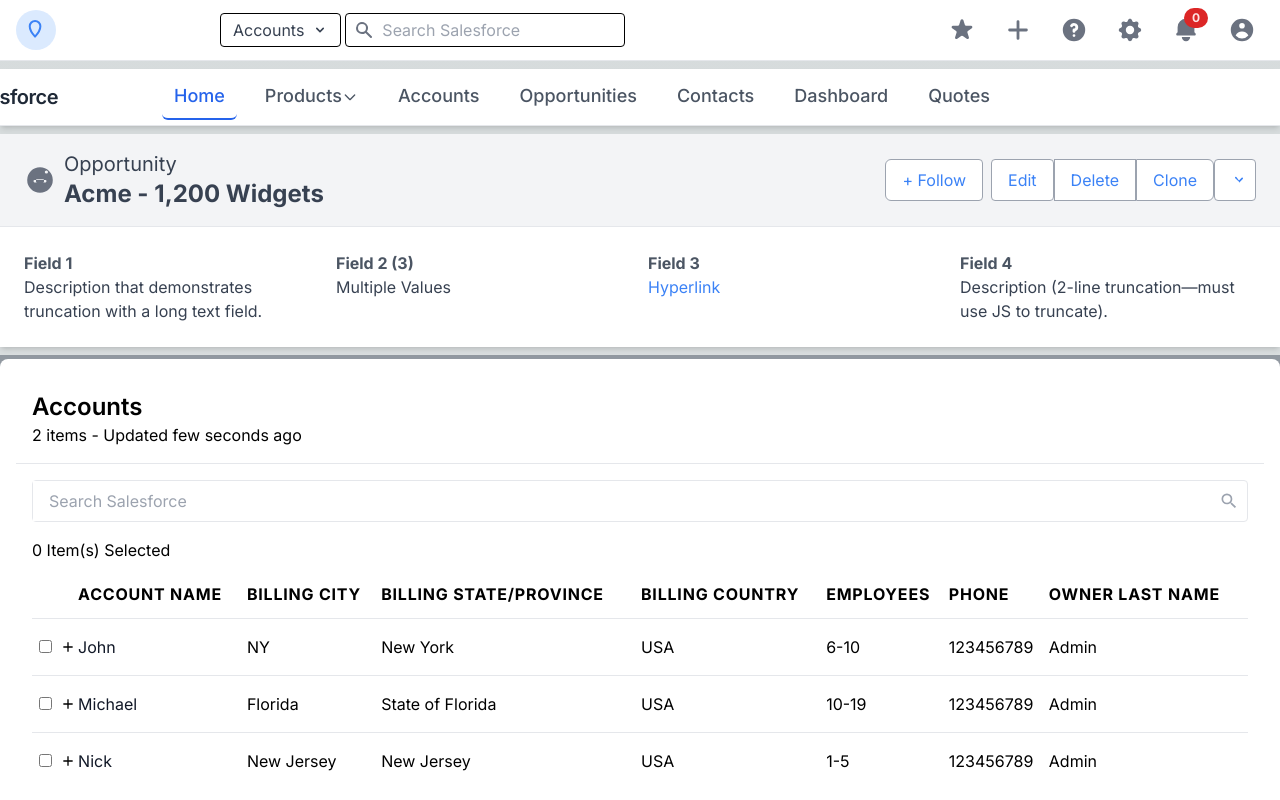
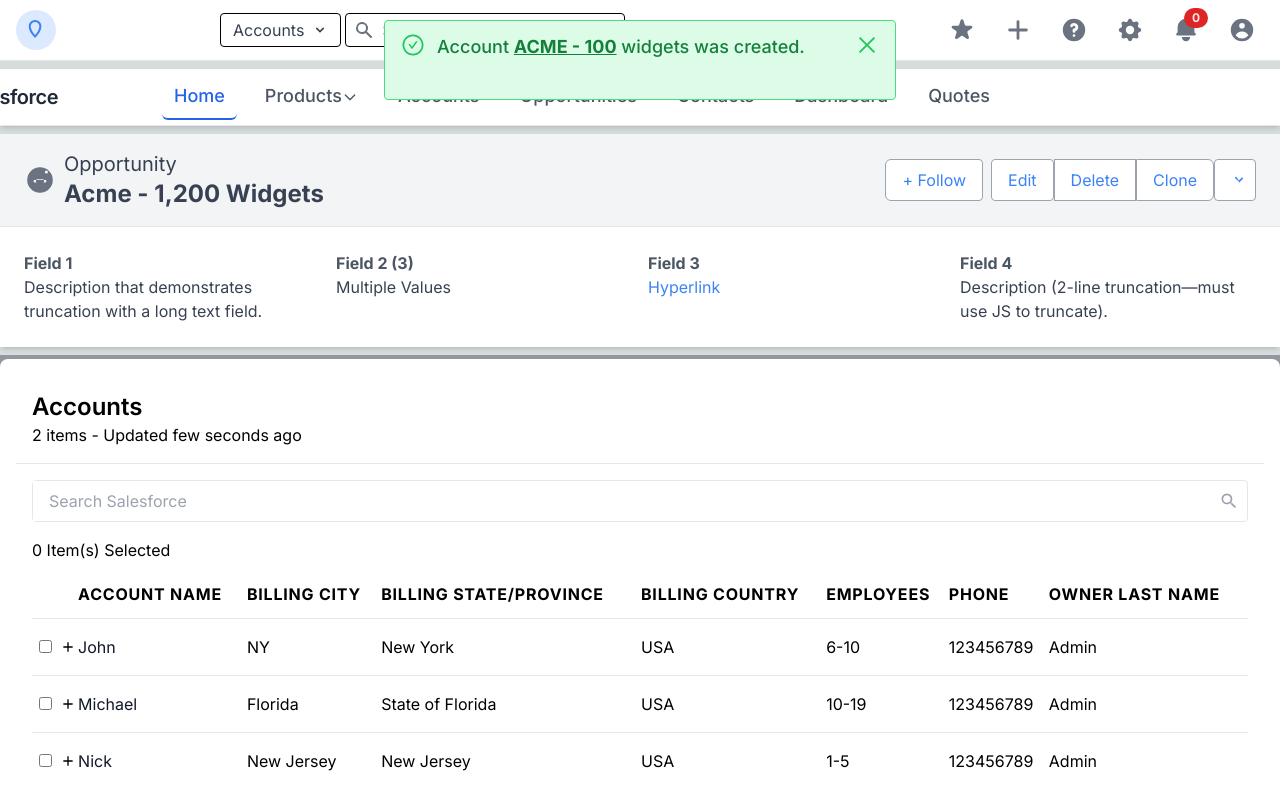
Before and after one commit to hamzaq453/AxiQDesignSystem, a Next.js app: page / in a window 1280 px wide. Shown: the top 800 px of the page. Built offline with nearby package versions, Linux system fonts and the light colour scheme.

Commit message:
Toast Added

```diff
--- a/src/app/components/TextArea.tsx
+++ b/src/app/components/TextArea.tsx
@@ -4,13 +4,13 @@
   return (
     <div>
          <div className="flex flex-col space-y-1">
-      <label htmlFor="textarea-id-01" className="block text-sm font-medium text-gray-700">
+      <label htmlFor="textarea-id-01" className="block text-xl font-bold text-black bg-white rounded">
         Textarea Label
       </label>
       <textarea
         id="textarea-id-01"
         placeholder="Placeholder text…"
-        className="mt-1 block w-full p-2.5 text-sm border border-gray-300 rounded-md shadow-sm focus:ring-blue-500 focus:border-blue-500"
+        className="mt-1 block w-full p-2.5 text-xl text-black border border-gray-300 rounded-md shadow-sm focus:ring-blue-500 focus:border-blue-500"
       />
     </div>
     </div>
--- /dev/null
+++ b/src/app/components/Toast.tsx
@@ -0,0 +1,38 @@
+'use client'
+import React from 'react';
+import { AiOutlineCheckCircle, AiOutlineClose } from 'react-icons/ai';
+
+const Toast: React.FC = () => {
+  const handleClose = () => {
+    console.log("Toast closed");
+    // Handle the close button click event here
+  };
+
+  return (
+    <div className="fixed top-5 left-[30%]  w-[40%] h-[10%] bg-green-100 border border-green-400 text-green-700 px-4 py-3 rounded" role="alert">
+      <div className="flex items-start">
+        <div className="flex-shrink-0">
+          <AiOutlineCheckCircle className="h-6 w-6 text-green-500" aria-hidden="true" />
+        </div>
+        <div className="ml-3">
+          <p className="text-lg font-medium">
+            Account <a href="#" className="font-bold underline hover:no-underline">ACME - 100</a> widgets was created.
+          </p>
+        </div>
+        <div className="ml-auto pl-3">
+          <div className="-mx-1.5 -my-1.5">
+            <button
+              onClick={handleClose}
+              className="inline-flex bg-green-100 rounded-md p-1.5 text-green-500 hover:bg-green-200 focus:outline-none focus:ring-2 focus:ring-offset-2 focus:ring-indigo-500"
+              aria-label="Close"
+            >
+              <AiOutlineClose className="h-6 w-6" aria-hidden="true" />
+            </button>
+          </div>
+        </div>
+      </div>
+    </div>
+  );
+};
+
+export default Toast;
--- a/src/app/page.tsx
+++ b/src/app/page.tsx
@@ -23,6 +23,7 @@
 import SummaryDetail from "./components/SummaryDetail";
 import TabsComponent from "./components/Tabs";
 import TextArea from "./components/TextArea";
+import Toast from "./components/Toast";
 
 export default function Home() {
   return (
@@ -51,6 +52,7 @@
       <SummaryDetail/>
       <TabsComponent/>
       <TextArea/>
+      <Toast/>
       {/* <Modals/> */}
 
 
```
